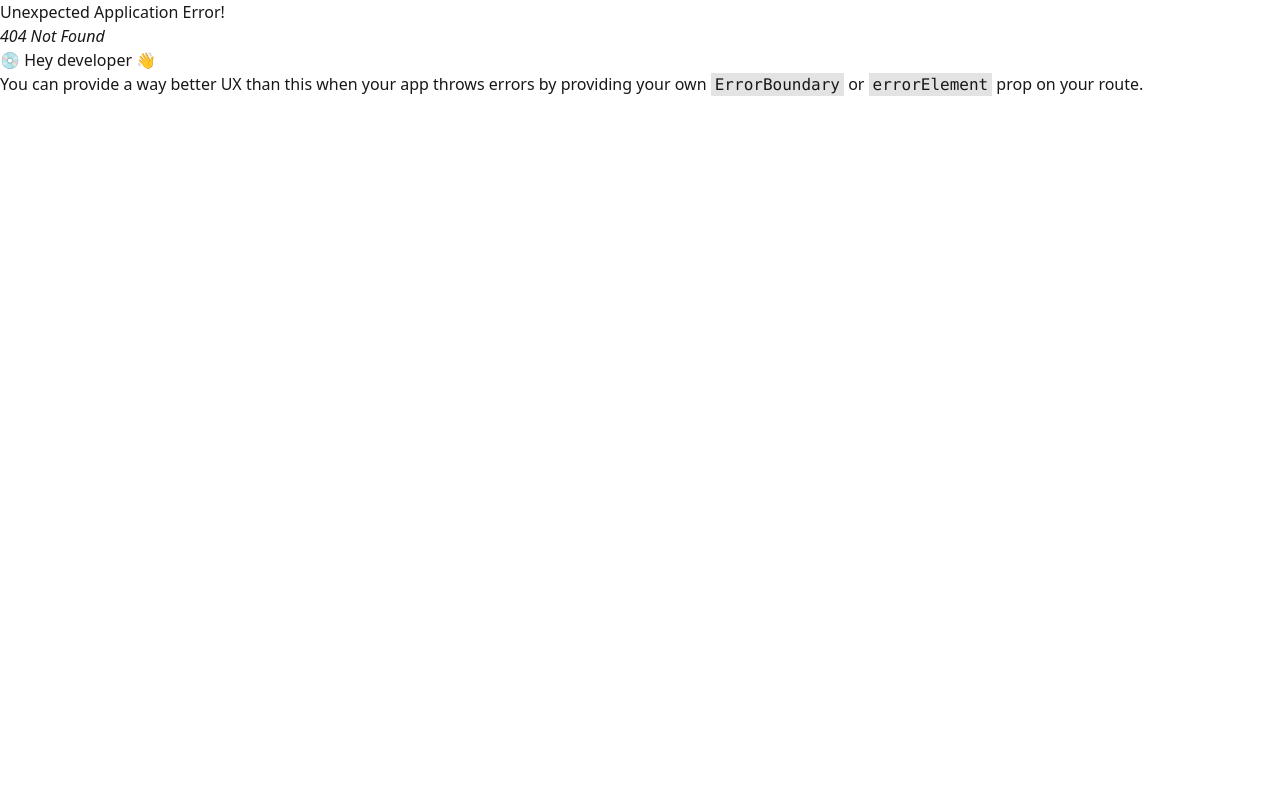
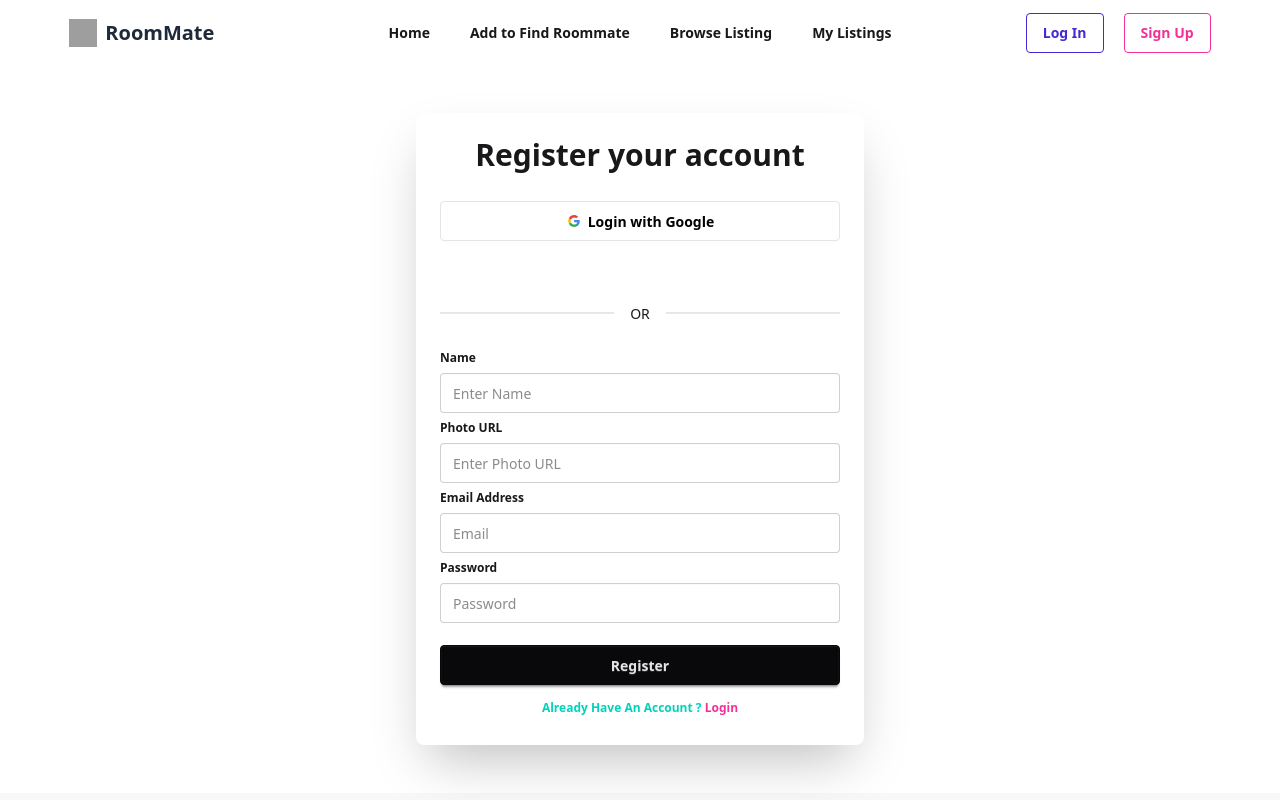
Before and after one commit to ron7116/roommate-finder-client, a React (Vite) app: page /signup in a window 1280 px wide. Before the commit this address had no page. Shown: the top 800 px of the page. Built offline with nearby package versions, Linux system fonts and the light colour scheme; grey boxes are pictures that could not be loaded.

Commit message:
login and signup page implement

```diff
--- a/src/components/Header.jsx
+++ b/src/components/Header.jsx
@@ -1,4 +1,4 @@
-import { NavLink } from "react-router";
+import { Link, NavLink } from "react-router";
 
 const Header = () => {
   return (
@@ -85,8 +85,8 @@
       </div>
 
       <div className="navbar-end gap-5">
-        <button className="btn btn-outline btn-primary">Log In</button>
-        <button className="btn btn-outline btn-secondary">Sign Up</button>
+        <Link to='/login' className="btn btn-outline btn-primary">Log In</Link>
+        <Link to='/signup' className="btn btn-outline btn-secondary">Sign Up</Link>
       </div>
     </div>
   );
--- /dev/null
+++ b/src/pages/LogIn.jsx
@@ -0,0 +1,80 @@
+import { Link } from "react-router";
+
+const LogIn = () => {
+  return (
+    <div className="min-h-[calc(100vh-365px)] flex justify-center my-12">
+      <div className="card bg-base-100 w-full max-w-sm shrink-0 shadow-2xl">
+        <div className="card-body">
+          <h2 className="text-3xl font-bold text-center mb-5">
+            Login your account
+          </h2>
+          <p>
+            <button className="btn w-full bg-white text-black border-[#e5e5e5] ">
+              <svg
+                aria-label="Google logo"
+                width="16"
+                height="16"
+                xmlns="http://www.w3.org/2000/svg"
+                viewBox="0 0 512 512"
+              >
+                <g>
+                  <path d="m0 0H512V512H0" fill="#fff"></path>
+                  <path
+                    fill="#34a853"
+                    d="M153 292c30 82 118 95 171 60h62v48A192 192 0 0190 341"
+                  ></path>
+                  <path
+                    fill="#4285f4"
+                    d="m386 400a140 175 0 0053-179H260v74h102q-7 37-38 57"
+                  ></path>
+                  <path
+                    fill="#fbbc02"
+                    d="m90 341a208 200 0 010-171l63 49q-12 37 0 73"
+                  ></path>
+                  <path
+                    fill="#ea4335"
+                    d="m153 219c22-69 116-109 179-50l55-54c-78-75-230-72-297 55"
+                  ></path>
+                </g>
+              </svg>
+              Login with Google
+            </button>
+          </p>
+          <div className="divider">OR</div>
+          <form className="fieldset">
+            <label className="font-bold">Email Address</label>
+            <input
+              type="email"
+              name="email"
+              className="input"
+              placeholder="Email"
+              required
+            />
+            <label className="font-bold">Password</label>
+            <input
+              type="password"
+              name="password"
+              className="input"
+              placeholder="Password"
+              required
+            />
+            <div>
+              <a className="link link-hover">Forgot password?</a>
+            </div>
+            <button type="submit" className="btn btn-neutral mt-4">
+              Login
+            </button>
+            <p className="font-bold text-accent text-center mt-2">
+              Dont’t Have An Account ?{" "}
+              <Link to="/signup" className="text-secondary">
+                Sign Up
+              </Link>
+            </p>
+          </form>
+        </div>
+      </div>
+    </div>
+  );
+};
+
+export default LogIn;
--- /dev/null
+++ b/src/pages/SignUp.jsx
@@ -0,0 +1,100 @@
+import { Link } from "react-router";
+
+const SignUp = () => {
+  return (
+    <div className="min-h-[calc(100vh-365px)] flex justify-center my-12">
+
+      <div className="card bg-base-100 w-full max-w-md shrink-0 shadow-2xl">
+        <div className="card-body">
+          <h2 className="text-3xl font-bold text-center mb-5">
+            Register your account
+          </h2>
+          <p>
+            <button className="btn w-full bg-white text-black border-[#e5e5e5] mb-10">
+              <svg
+                aria-label="Google logo"
+                width="16"
+                height="16"
+                xmlns="http://www.w3.org/2000/svg"
+                viewBox="0 0 512 512"
+              >
+                <g>
+                  <path d="m0 0H512V512H0" fill="#fff"></path>
+                  <path
+                    fill="#34a853"
+                    d="M153 292c30 82 118 95 171 60h62v48A192 192 0 0190 341"
+                  ></path>
+                  <path
+                    fill="#4285f4"
+                    d="m386 400a140 175 0 0053-179H260v74h102q-7 37-38 57"
+                  ></path>
+                  <path
+                    fill="#fbbc02"
+                    d="m90 341a208 200 0 010-171l63 49q-12 37 0 73"
+                  ></path>
+                  <path
+                    fill="#ea4335"
+                    d="m153 219c22-69 116-109 179-50l55-54c-78-75-230-72-297 55"
+                  ></path>
+                </g>
+              </svg>
+              Login with Google
+            </button>
+          </p>
+          <div className="divider">OR</div>
+          <form className="fieldset">
+            {/* name */}
+            <label className="font-bold">Name</label>
+            <input
+              type="text"
+              name="name"
+              className="input w-full"
+              placeholder="Enter Name"
+              required
+            />
+
+            {/* photo url */}
+            <label className="font-bold">Photo URL</label>
+            <input
+              type="text"
+              name="photo"
+              className="input w-full"
+              placeholder="Enter Photo URL"
+              required
+            />
+            {/* email */}
+            <label className="font-bold">Email Address</label>
+            <input
+              type="email"
+              name="email"
+              className="input w-full"
+              placeholder="Email"
+              required
+            />
+            {/* password */}
+            <label className="font-bold">Password</label>
+            <input
+              type="password"
+              name="password"
+              className="input w-full"
+              placeholder="Password"
+              required
+            />
+
+            <button type="submit" className="btn btn-neutral mt-4">
+              Register
+            </button>
+            <p className="font-bold text-accent text-center mt-2">
+              Already Have An Account ?{" "}
+              <Link to="/login" className="text-secondary">
+                Login
+              </Link>
+            </p>
+          </form>
+        </div>
+      </div>
+    </div>
+  );
+};
+
+export default SignUp;
--- a/src/routes/router.jsx
+++ b/src/routes/router.jsx
@@ -1,18 +1,26 @@
-import {
-    createBrowserRouter
-} from "react-router";
+import { createBrowserRouter } from "react-router";
 import MainLayout from "../layouts/MainLayout";
 import Home from "../pages/Home";
+import LogIn from "../pages/LogIn";
+import SignUp from "../pages/SignUp";
 
 export const router = createBrowserRouter([
   {
     path: "/",
     element: <MainLayout></MainLayout>,
     children: [
-        {
-            index: true,
-            Component: Home
-        }
-    ]
+      {
+        index: true,
+        Component: Home,
+      },
+      {
+        path: "/login",
+        Component: LogIn,
+      },
+      {
+        path: "/signup",
+        Component: SignUp,
+      },
+    ],
   },
 ]);
```
